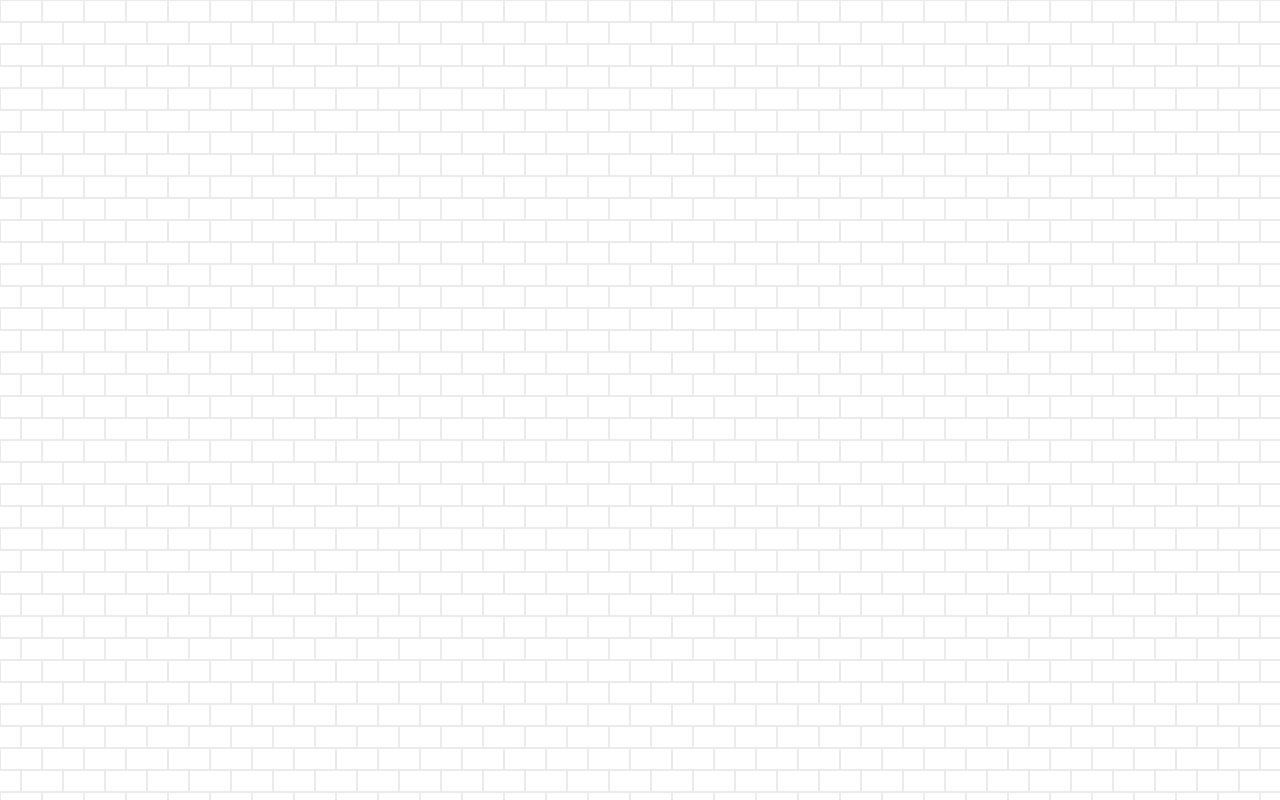
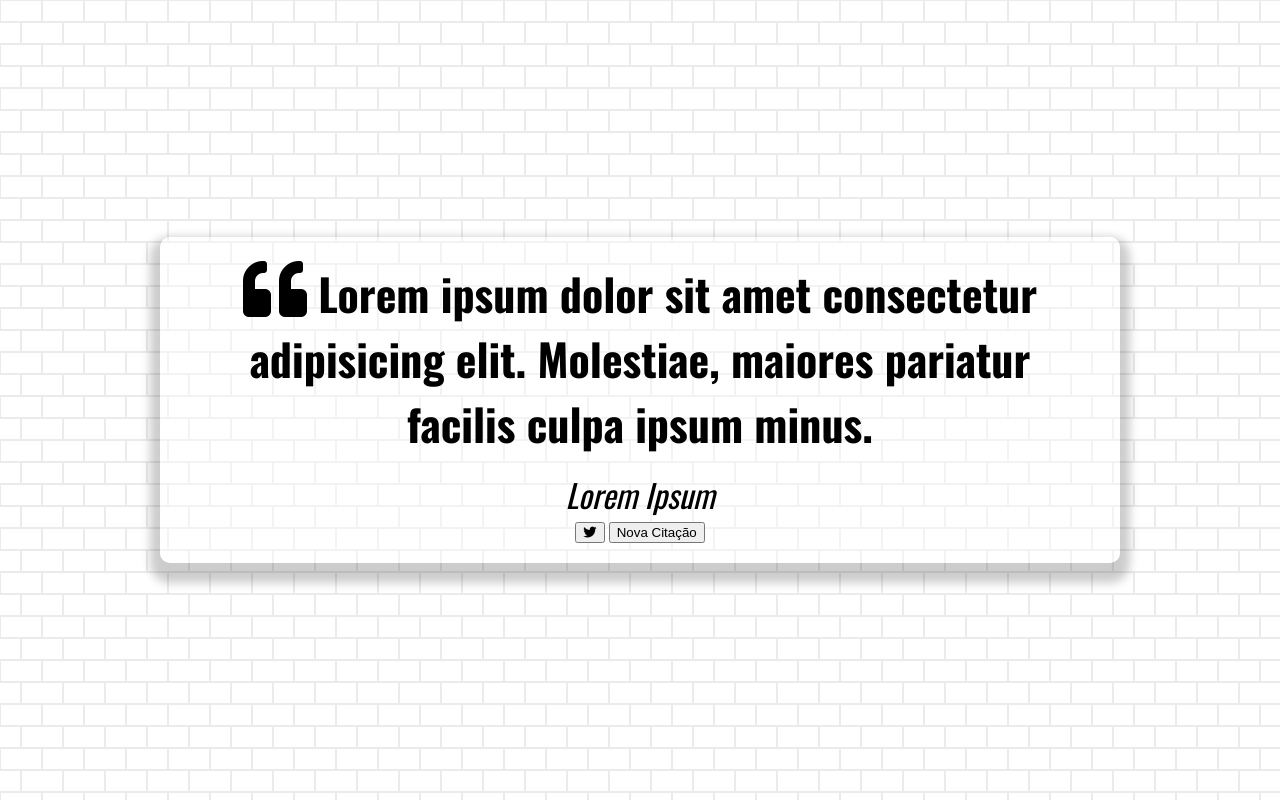
Before and after one commit to diegonunes/gerador-citacoes, a plain HTML site: page index.html in a window 1280 px wide. Drawn offline with nearby package versions, Linux system fonts and the light colour scheme.

Commit message:
💄 estilizando citacao

```diff
--- a/index.html
+++ b/index.html
@@ -8,6 +8,27 @@
     <link rel="stylesheet" href="style.css" />
   </head>
   <body>
+    <div class="container-citacao" id="container-citacao">
+      <!-- Citação -->
+      <div class="texto-citacao">
+        <i class="fas fa-quote-left"></i>
+        <span id="citacao"
+          >Lorem ipsum dolor sit amet consectetur adipisicing elit. Molestiae, maiores pariatur facilis culpa ipsum
+          minus.</span
+        >
+      </div>
+      <!-- Autor -->
+      <div class="autor-citacao">
+        <span id="autor">Lorem Ipsum</span>
+      </div>
+      <!-- Botões -->
+      <div class="container-botoes">
+        <button class="twitter-botao" id="twitter" title="Tweet Isso!">
+          <i class="fab fa-twitter"></i>
+        </button>
+        <button id="nova-citacao">Nova Citação</button>
+      </div>
+    </div>
     <!-- Script -->
     <script src="script.js"></script>
   </body>
--- a/style.css
+++ b/style.css
@@ -17,3 +17,42 @@ body {
   align-items: center;
   justify-content: center;
 }
+
+.container-citacao {
+  width: auto;
+  max-width: 900px;
+  padding: 20px 30px;
+  border-radius: 10px;
+  background-color: rgba(255, 255, 255, 0.4);
+  box-shadow: 0 10px 10px 10px rgba(0, 0, 0, 0.2);
+}
+
+.texto-citacao {
+  font-size: 2.75rem;
+}
+
+.citacao-longa {
+  font-size: 2rem;
+}
+
+.fa-quote-left {
+  font-size: 4rem;
+}
+
+.autor-citacao {
+  margin-top: 15px;
+  font-size: 2rem;
+  font-weight: 400;
+  font-style: italic;
+}
+
+/* Media Query */
+@media screen and (max-width: 1000px) {
+  .container-citacao {
+    margin: auto 10px;
+  }
+
+  .texto-citacao {
+    font-size: 2rem;
+  }
+}
```
Also changed, not shown: teste.html (added, +9 -0 lines).
